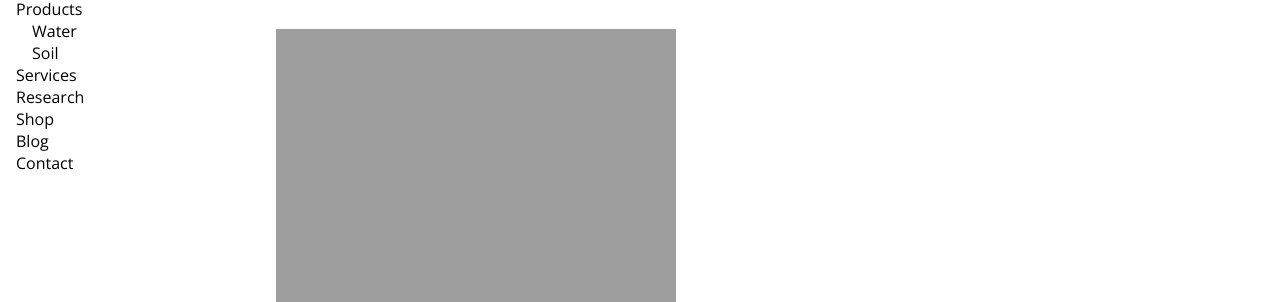
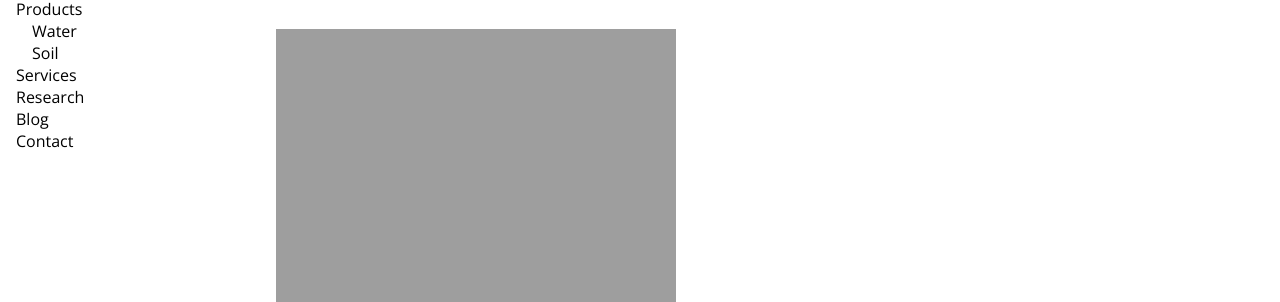
Before and after one commit to adraman/foundation-for-environmental-monitoring.github.io, a Jekyll site: the page built from index.md, in a window 1280 px wide. Shown: the part 209-511 px from the top of the page. Built offline with Jekyll 4.4.1, drawn with Linux system fonts in a browser that asks for light colours.

Commit message:
Removed shop link

```diff
--- a/_layouts/default.html
+++ b/_layouts/default.html
@@ -48,7 +48,6 @@
                 </li>
                 <li><a href="{{ site.url }}/services/">Services</a></li>
                 <li><a href="{{ site.url }}/research/">Research</li>
-                <li><a href="{{ site.url }}/shop/">Shop</a></li>
                 <li><a href="{{ site.url }}/blog/">Blog</a></li>
                 <li><a href="{{ site.url }}/contact/">Contact</a></li>
             </ul>
--- a/_layouts/home.html
+++ b/_layouts/home.html
@@ -48,7 +48,6 @@
                 </li>
                 <li><a href="{{ site.url }}/services/">Services</a></li>
                 <li><a href="{{ site.url }}/research/">Research</li>
-                <li><a href="{{ site.url }}/shop/">Shop</a></li>
                 <li><a href="{{ site.url }}/blog/">Blog</a></li>
                 <li><a href="{{ site.url }}/contact/">Contact</a></li>
             </ul>
--- a/_layouts/posts.html
+++ b/_layouts/posts.html
@@ -48,7 +48,6 @@
                 </li>
                 <li><a href="{{ site.url }}/services/">Services</a></li>
                 <li><a href="{{ site.url }}/research/">Research</li>
-                <li><a href="{{ site.url }}/shop/">Shop</a></li>
                 <li><a href="{{ site.url }}/blog/">Blog</a></li>
                 <li><a href="{{ site.url }}/contact/">Contact</a></li>
             </ul>
```
